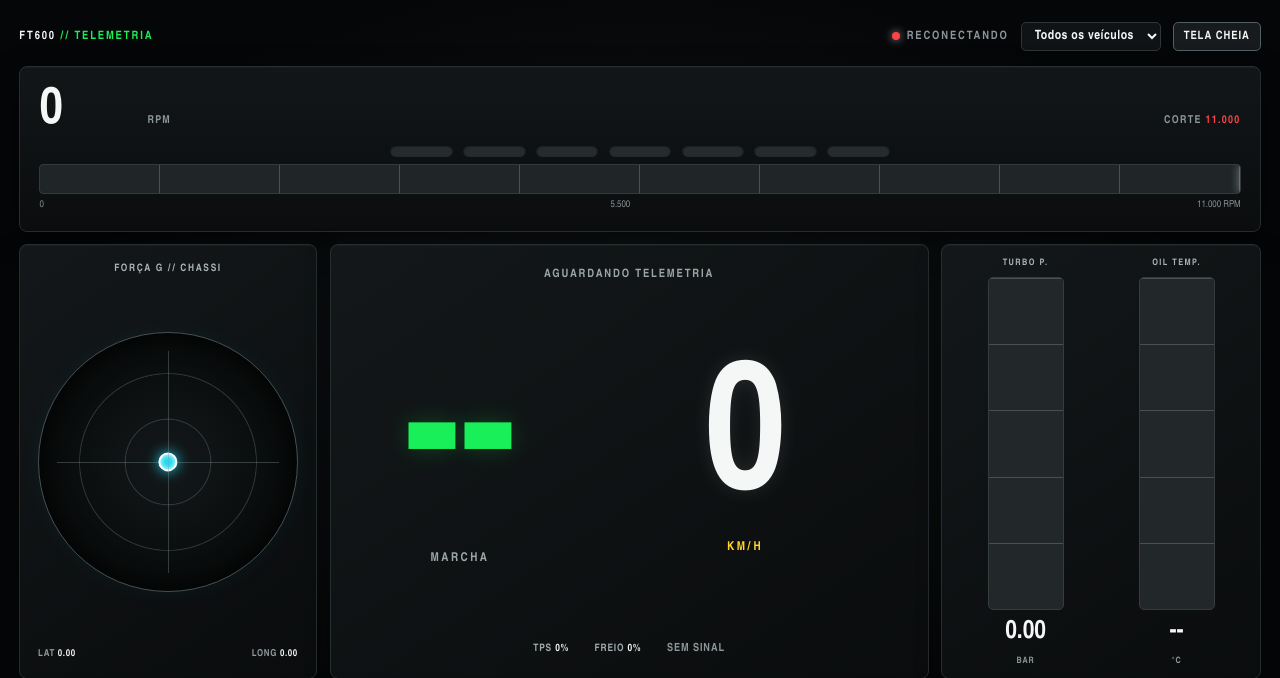
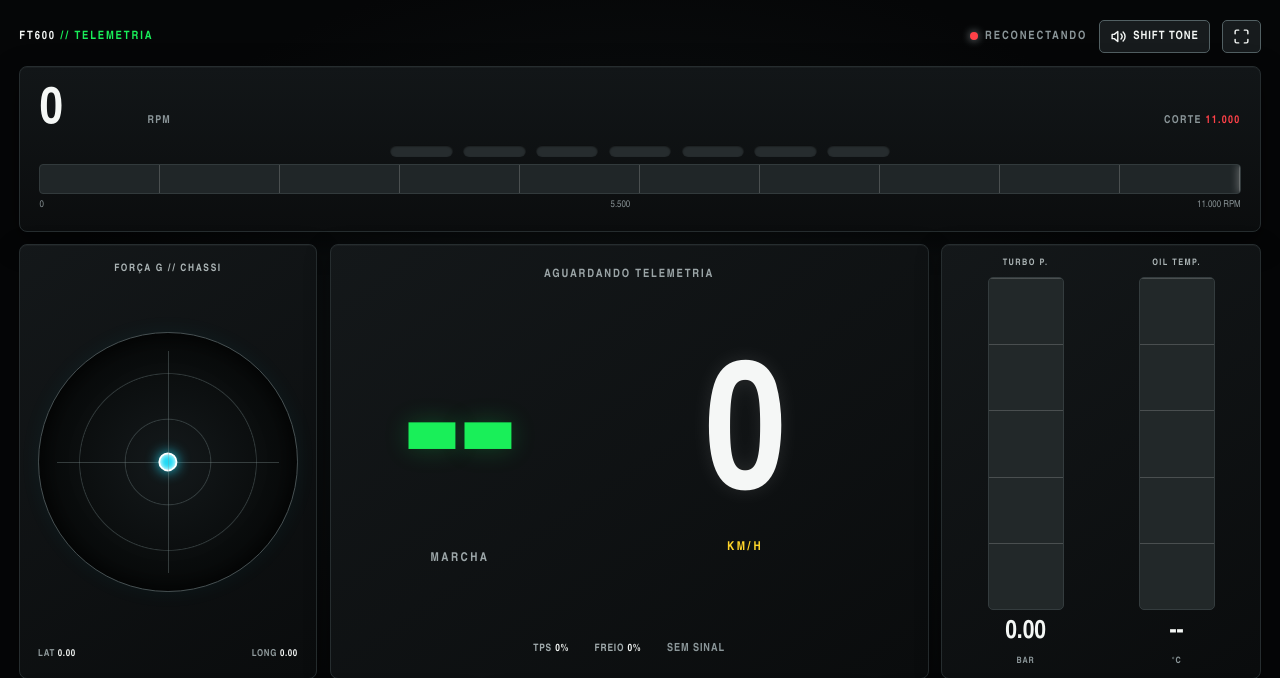
Before and after one commit to mauricioscc/TelemetrySaas, a Flask app: page /dashboard/ft600 in a window 1280 px wide. Shown: the top 678 px of the page. Run offline with Flask 3, Linux system fonts and the light colour scheme; data that the repository does not hold is empty.

Commit message:
feat: add SHIFT TONE button to FT600 dashboard and update telemetry alert functionality; remove vehicle selector from simplified panel

```diff
--- a/app/templates/ft600_dashboard.html
+++ b/app/templates/ft600_dashboard.html
@@ -38,7 +38,7 @@
         var(--bg);
     }
 
-    button, select { font: inherit; }
+    button { font: inherit; }
 
     .cockpit {
       width: min(100%, 1800px);
@@ -93,18 +93,11 @@
     .connection.connected::before { background: var(--green); }
     .connection.error::before { background: var(--red); }
 
-    .vehicle-select {
-      max-width: min(36vw, 260px);
-      padding: 6px 9px;
-      border: 1px solid var(--line);
-      border-radius: 5px;
-      background: var(--panel);
-      color: var(--white);
-      font-size: .8rem;
-      letter-spacing: .04em;
-    }
-
-    .fullscreen-button {
+    .header-button {
+      display: inline-flex;
+      align-items: center;
+      justify-content: center;
+      gap: 6px;
       padding: 7px 10px;
       border: 1px solid #526063;
       border-radius: 5px;
@@ -117,11 +110,28 @@
       white-space: nowrap;
     }
 
-    .fullscreen-button:hover,
-    .fullscreen-button:focus-visible {
+    .header-button:hover,
+    .header-button:focus-visible {
       border-color: var(--cyan);
       outline: none;
       box-shadow: 0 0 10px rgba(32,217,244,.2);
+    }
+
+    .header-button.active {
+      border-color: var(--green);
+      color: var(--green);
+      box-shadow: 0 0 10px rgba(25,239,89,.16);
+    }
+
+    .header-button svg {
+      width: 17px;
+      height: 17px;
+      flex: 0 0 auto;
+      fill: none;
+      stroke: currentColor;
+      stroke-linecap: round;
+      stroke-linejoin: round;
+      stroke-width: 2;
     }
 
     .rpm-panel {
@@ -524,9 +534,8 @@
       .cockpit { gap: 8px; padding: 8px; }
       .topline { font-size: .62rem; letter-spacing: .1em; }
       .top-controls { gap: 7px; }
-      .vehicle-select { max-width: 42vw; font-size: .7rem; }
       .connection { max-width: 84px; overflow: hidden; text-overflow: ellipsis; }
-      .fullscreen-button { padding: 6px 7px; font-size: .62rem; }
+      .header-button { padding: 6px 7px; font-size: .62rem; }
       .main-grid { grid-template-columns: minmax(112px, .75fr) minmax(170px, 1.35fr) minmax(116px, .75fr); gap: 7px; }
       .panel-title { letter-spacing: .1em; }
       .g-panel { padding: 8px; }
@@ -591,8 +600,8 @@
 
       .top-controls { gap: clamp(4px, 1vw, 9px); }
       .connection { font-size: .58rem; }
-      .vehicle-select { max-width: 27vw; padding: 4px 6px; font-size: .65rem; }
-      .fullscreen-button { padding: 4px 7px; font-size: .58rem; }
+      .header-button { padding: 4px 7px; font-size: .58rem; }
+      .header-button svg { width: 15px; height: 15px; }
 
       .rpm-panel { padding: clamp(5px, 1.2vh, 8px) clamp(8px, 1.4vw, 14px); }
       .rpm-heading { margin-bottom: 3px; }
@@ -657,11 +666,12 @@
       <div class="brand">FT600 <span>// TELEMETRIA</span></div>
       <div class="top-controls">
         <span class="connection" id="connectionState" role="status">CONECTANDO</span>
-        <select class="vehicle-select" id="vehicleSelect" aria-label="Selecionar veículo">
-          <option value="">Todos os veículos</option>
-        </select>
-        <button class="fullscreen-button" id="fullscreenButton" type="button" aria-pressed="false">
-          TELA CHEIA
+        <button class="header-button" id="shiftToneButton" type="button" aria-pressed="false" title="Ativar ou desativar alertas sonoros de RPM">
+          <svg viewBox="0 0 24 24" aria-hidden="true"><path d="M11 5 6 9H3v6h3l5 4V5Z"/><path d="M15.5 8.5a5 5 0 0 1 0 7"/><path d="M18.5 5.5a9 9 0 0 1 0 13"/></svg>
+          <span>SHIFT TONE</span>
+        </button>
+        <button class="header-button" id="fullscreenButton" type="button" aria-label="Entrar em tela cheia" aria-pressed="false">
+          <svg id="fullscreenIcon" viewBox="0 0 24 24" aria-hidden="true"><path d="M8 3H5a2 2 0 0 0-2 2v3M16 3h3a2 2 0 0 1 2 2v3M21 16v3a2 2 0 0 1-2 2h-3M8 21H5a2 2 0 0 1-2-2v-3"/></svg>
         </button>
       </div>
     </header>
@@ -768,9 +778,19 @@
       const POWER_SCALE_MAX = 1200;
       const TORQUE_SCALE_MAX = 2000;
       const G_FORCE_SCALE_MAX = 1.5;
+      const SHIFT_WARNING_RATIO = 0.92;
+      const LIMITER_RATIO = 0.98;
+      const LIMITER_BEEP_INTERVAL_MS = 80;
+      const SHIFT_PITCH_HZ = 2650;
+      const SHIFT_BEEP_DURATION_SECONDS = 0.065;
+      const FULLSCREEN_EXPAND_ICON = '<svg viewBox="0 0 24 24" aria-hidden="true"><path d="M8 3H5a2 2 0 0 0-2 2v3M16 3h3a2 2 0 0 1 2 2v3M21 16v3a2 2 0 0 1-2 2h-3M8 21H5a2 2 0 0 1-2-2v-3"/></svg>';
+      const FULLSCREEN_COMPRESS_ICON = '<svg viewBox="0 0 24 24" aria-hidden="true"><path d="M8 3v3a2 2 0 0 1-2 2H3M16 3v3a2 2 0 0 0 2 2h3M21 16h-3a2 2 0 0 0-2 2v3M3 16h3a2 2 0 0 1 2 2v3"/></svg>';
+      window.isLimiterActive = false;
+      window.limiterInterval = null;
+
       const elements = {
         connection: document.getElementById("connectionState"),
-        vehicleSelect: document.getElementById("vehicleSelect"),
+        shiftToneButton: document.getElementById("shiftToneButton"),
         fullscreenButton: document.getElementById("fullscreenButton"),
         rpmValue: document.getElementById("rpmValue"),
         rpmLimit: document.getElementById("rpmLimit"),
@@ -799,7 +819,56 @@
         gLongValue: document.getElementById("gLongValue"),
       };
       let eventSource;
-      let fullscreenFeedbackTimer;
+      let audioEnabled = false;
+      let audioEngine;
+      let currentRpm = 0;
+      let activeMaxRpm = RPM_SCALE_MAX;
+      let hasPlayedShiftBeep = false;
+      let isTelemetryFresh = false;
+      let telemetryWatchdogTimer;
+
+      class ShiftAudioEngine {
+        constructor() {
+          this.audioContext = null;
+        }
+
+        async enable() {
+          if (!this.audioContext) {
+            const AudioContextClass = window.AudioContext || window.webkitAudioContext;
+            if (!AudioContextClass) {
+              throw new Error("Web Audio API não está disponível neste navegador.");
+            }
+            this.audioContext = new AudioContextClass();
+          }
+
+          if (this.audioContext.state === "suspended") {
+            await this.audioContext.resume();
+          }
+        }
+
+        playBeep(freq = SHIFT_PITCH_HZ, duration = SHIFT_BEEP_DURATION_SECONDS) {
+          if (!audioEnabled || !this.audioContext) return;
+          try {
+            const oscillator = this.audioContext.createOscillator();
+            const gain = this.audioContext.createGain();
+            const now = this.audioContext.currentTime;
+
+            oscillator.type = "sine";
+            oscillator.frequency.setValueAtTime(freq, now);
+            gain.gain.setValueAtTime(0.0001, now);
+            gain.gain.linearRampToValueAtTime(0.32, now + 0.004);
+            gain.gain.exponentialRampToValueAtTime(0.0001, now + duration);
+            oscillator.connect(gain);
+            gain.connect(this.audioContext.destination);
+            oscillator.start();
+            oscillator.stop(now + duration);
+          } catch (error) {
+            console.error("Não foi possível emitir o Shift Tone:", error);
+          }
+        }
+      }
+
+      audioEngine = new ShiftAudioEngine();
 
       function numberOr(value, fallback = 0) {
         const number = Number(value);
@@ -826,21 +895,18 @@
 
       function syncFullscreenButton() {
         const isFullscreen = document.fullscreenElement === document.documentElement;
-        elements.fullscreenButton.textContent = isFullscreen ? "SAIR DA TELA CHEIA" : "TELA CHEIA";
+        elements.fullscreenButton.innerHTML = isFullscreen
+          ? FULLSCREEN_COMPRESS_ICON
+          : FULLSCREEN_EXPAND_ICON;
+        elements.fullscreenButton.setAttribute("aria-label", isFullscreen ? "Sair da tela cheia" : "Entrar em tela cheia");
         elements.fullscreenButton.setAttribute("aria-pressed", String(isFullscreen));
         elements.fullscreenButton.title = isFullscreen ? "Sair da tela cheia" : "Entrar em tela cheia";
-      }
-
-      function showFullscreenFeedback(message) {
-        window.clearTimeout(fullscreenFeedbackTimer);
-        elements.fullscreenButton.textContent = message;
-        fullscreenFeedbackTimer = window.setTimeout(syncFullscreenButton, 2200);
       }
 
       elements.fullscreenButton.addEventListener("click", async () => {
         if (!document.fullscreenEnabled) {
           console.error("O modo tela cheia não está disponível neste navegador ou contexto.");
-          showFullscreenFeedback("INDISPONÍVEL");
+          elements.fullscreenButton.title = "O modo tela cheia não está disponível neste navegador.";
           return;
         }
 
@@ -852,17 +918,85 @@
           }
         } catch (error) {
           console.error("Não foi possível alterar o modo de tela cheia:", error);
-          showFullscreenFeedback("NÃO FOI POSSÍVEL");
+          elements.fullscreenButton.title = "Não foi possível alterar o modo de tela cheia.";
         }
       });
 
       document.addEventListener("fullscreenchange", syncFullscreenButton);
+
+      function stopLimiterBeep() {
+        if (window.limiterInterval !== null) {
+          window.clearInterval(window.limiterInterval);
+          window.limiterInterval = null;
+        }
+        window.isLimiterActive = false;
+      }
+
+      function updateRpmAlert() {
+        const shiftRpm = activeMaxRpm * SHIFT_WARNING_RATIO;
+        const limiterRpm = activeMaxRpm * LIMITER_RATIO;
+
+        if (currentRpm >= shiftRpm) {
+          if (audioEnabled && isTelemetryFresh && !hasPlayedShiftBeep) {
+            audioEngine.playBeep();
+            hasPlayedShiftBeep = true;
+          }
+        } else if (currentRpm <= shiftRpm * 0.88) {
+          hasPlayedShiftBeep = false;
+        }
+
+        if (!audioEnabled || !isTelemetryFresh || currentRpm < limiterRpm) {
+          stopLimiterBeep();
+          return;
+        }
+
+        if (!window.isLimiterActive) {
+          window.isLimiterActive = true;
+          audioEngine.playBeep();
+          window.limiterInterval = window.setInterval(() => {
+            audioEngine.playBeep();
+          }, LIMITER_BEEP_INTERVAL_MS);
+        }
+      }
+
+      elements.shiftToneButton.addEventListener("click", async () => {
+        if (!audioEnabled) {
+          try {
+            await audioEngine.enable();
+            audioEnabled = true;
+          } catch (error) {
+            console.error("Não foi possível ativar o Shift Tone:", error);
+            return;
+          }
+        } else {
+          audioEnabled = false;
+          stopLimiterBeep();
+        }
+
+        elements.shiftToneButton.classList.toggle("active", audioEnabled);
+        elements.shiftToneButton.setAttribute("aria-pressed", String(audioEnabled));
+        elements.shiftToneButton.title = audioEnabled
+          ? "Desativar alertas sonoros de RPM"
+          : "Ativar alertas sonoros de RPM";
+        updateRpmAlert();
+      });
+
+      function markTelemetryFresh() {
+        isTelemetryFresh = true;
+        window.clearTimeout(telemetryWatchdogTimer);
+        telemetryWatchdogTimer = window.setTimeout(() => {
+          isTelemetryFresh = false;
+          stopLimiterBeep();
+        }, 1500);
+      }
 
       function renderTelemetry(packet) {
         const measurements = packet.measurements || {};
         const metadata = packet.metadata || {};
         const rpm = Math.max(0, numberOr(measurements.rpm));
         const limit = Math.max(1, numberOr(measurements.max_rpm, RPM_SCALE_MAX));
+        currentRpm = rpm;
+        activeMaxRpm = limit;
         const speed = Math.max(0, numberOr(measurements.speed_kmh));
         const throttle = clamp(numberOr(measurements.throttle_pct), 0, 100);
         const brake = clamp(numberOr(measurements.brake_pct), 0, 100);
@@ -878,6 +1012,7 @@
         elements.rpmLimit.textContent = Math.round(limit).toLocaleString("pt-BR");
         elements.rpmFill.style.width = `${rpmPercent}%`;
         elements.rpmRedline.style.left = `${clamp((limit / RPM_SCALE_MAX) * 100, 0, 100)}%`;
+        elements.rpmTrack.setAttribute("aria-valuemax", String(RPM_SCALE_MAX));
         elements.rpmTrack.setAttribute("aria-valuenow", String(Math.round(clamp(rpm, 0, RPM_SCALE_MAX))));
         const shiftThresholds = [.65, .72, .79, .86, .91, .96, .99];
         elements.shiftLights.forEach((light, index) => {
@@ -910,53 +1045,37 @@
           : timestamp.toLocaleTimeString("pt-BR");
         elements.packetTime.classList.remove("no-data");
         setConnection("AO VIVO", "connected");
+        updateRpmAlert();
       }
 
       function connectStream() {
         if (eventSource) eventSource.close();
-        const vehicleId = elements.vehicleSelect.value;
-        const query = vehicleId ? `?vehicle_id=${encodeURIComponent(vehicleId)}` : "";
-        eventSource = new EventSource(`/api/v1/telemetry/stream${query}`);
+        isTelemetryFresh = false;
+        window.clearTimeout(telemetryWatchdogTimer);
+        stopLimiterBeep();
+        eventSource = new EventSource("/api/v1/telemetry/stream");
         setConnection("CONECTANDO", "pending");
 
         eventSource.onopen = () => setConnection("CONECTADO", "connected");
         eventSource.onmessage = (event) => {
           try {
-            renderTelemetry(JSON.parse(event.data));
+            const packet = JSON.parse(event.data);
+            markTelemetryFresh();
+            renderTelemetry(packet);
           } catch (error) {
             console.error("Não foi possível processar um pacote de telemetria:", error);
           }
         };
-        eventSource.onerror = () => setConnection("RECONECTANDO", "error");
+        eventSource.onerror = () => {
+          setConnection("RECONECTANDO", "error");
+          isTelemetryFresh = false;
+          window.clearTimeout(telemetryWatchdogTimer);
+          stopLimiterBeep();
+        };
       }
 
-      async function loadVehicles() {
-        try {
-          const response = await fetch("/api/v1/telemetry/vehicles");
-          if (!response.ok) throw new Error(`Falha ao carregar veículos: HTTP ${response.status}`);
-          const result = await response.json();
-          const selected = elements.vehicleSelect.value;
-          const vehicles = Array.isArray(result.vehicles) ? result.vehicles : [];
-          elements.vehicleSelect.replaceChildren(new Option("Todos os veículos", ""));
-          vehicles.forEach((vehicle) => {
-            const id = String(vehicle.vehicle_id || "");
-            if (id) elements.vehicleSelect.add(new Option(
-              `${id}${vehicle.model ? ` · ${vehicle.model}` : ""}`,
-              id,
-            ));
-          });
-          if (vehicles.some((vehicle) => vehicle.vehicle_id === selected)) {
-            elements.vehicleSelect.value = selected;
-          }
-        } catch (error) {
-          console.error("Não foi possível carregar a lista de veículos:", error);
-        }
-      }
-
-      elements.vehicleSelect.addEventListener("change", connectStream);
-      loadVehicles();
+      syncFullscreenButton();
       connectStream();
-      window.setInterval(loadVehicles, 10000);
     })();
   </script>
 </body>
```
Also changed, not shown: tests/test_telemetry.py (+3 -0 lines), README.md.
